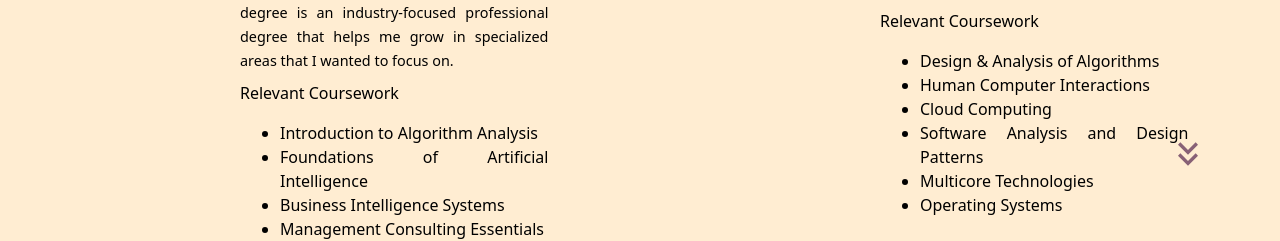
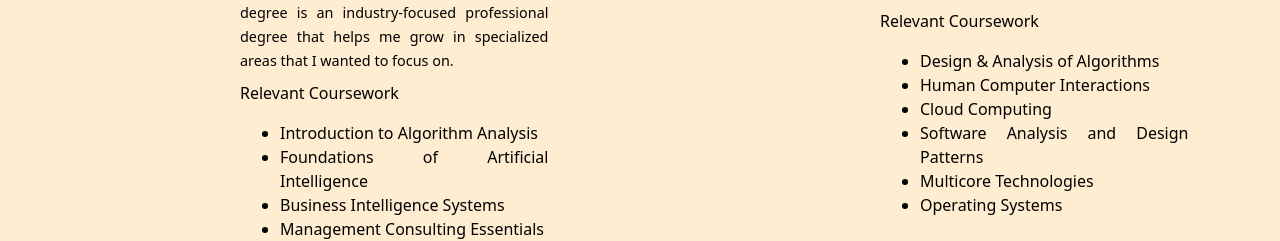
Before and after one commit to rachanac16/reflection, a React (Create React App) app: page / in a window 1280 px wide. Shown: the part 2088-2329 px from the top of the page. Built offline with nearby package versions, Linux system fonts and the light colour scheme.

Commit message:
arrow fix

```diff
--- a/src/App.css
+++ b/src/App.css
@@ -255,14 +255,6 @@
   padding-right: 20%;
 }
 
-.next-arrow-icon-education{
-  position: absolute;
-  right: 0;
-  margin-top: 48%;
-  width: min-content;
-  padding-right: 5%;
-}
-
 .progress{
   width: 99%;
   background-color: var(--primary);
--- a/src/pages/Education.js
+++ b/src/pages/Education.js
@@ -55,14 +55,14 @@ function Education(props) {
           />
         </IconButton>
       </Grid> */}
-      <div className="next-arrow-icon-education">
+      {/* <div className="next-arrow-icon-education">
         <IconButton onClick={() => props.scrollTo("#experience")}>
           <KeyboardDoubleArrowDownIcon
             color="primary"
             sx={{ fontSize: "40px", "&:hover": { color: "black" } }}
           />
         </IconButton>
-      </div>
+      </div> */}
     </Grid>
   );
 }
--- a/src/pages/Experience.js
+++ b/src/pages/Experience.js
@@ -180,7 +180,7 @@ function Experience(props) {
       </Grid>
       <ExperienceRecord record={experienceData[currentRecord]} />
 
-
+{/*
       <div className="next-arrow-icon-education">
 
         <IconButton onClick={() => props.scrollTo("#projects")}>
@@ -190,7 +190,7 @@ function Experience(props) {
           />
         </IconButton>
 
-      </div>
+      </div> */}
 
     </Grid>
   );
```
